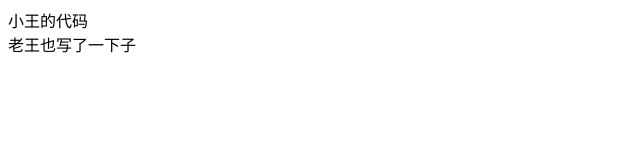
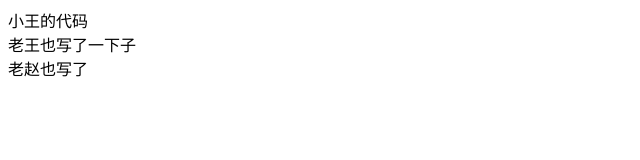
Before and after one commit to tao-xiang/tao, a plain HTML site: page index.html in a window 1280 px wide. Shown: the whole page, without its empty margins (0-640 px from the left). Drawn offline with Linux system fonts and the light colour scheme.

Commit message:
老赵的

```diff
--- a/index.html
+++ b/index.html
@@ -9,5 +9,6 @@
   <body>
     <div>小王的代码</div>
     <div>老王也写了一下子</div>
+    <div>老赵也写了</div>
   </body>
 </html>
```
